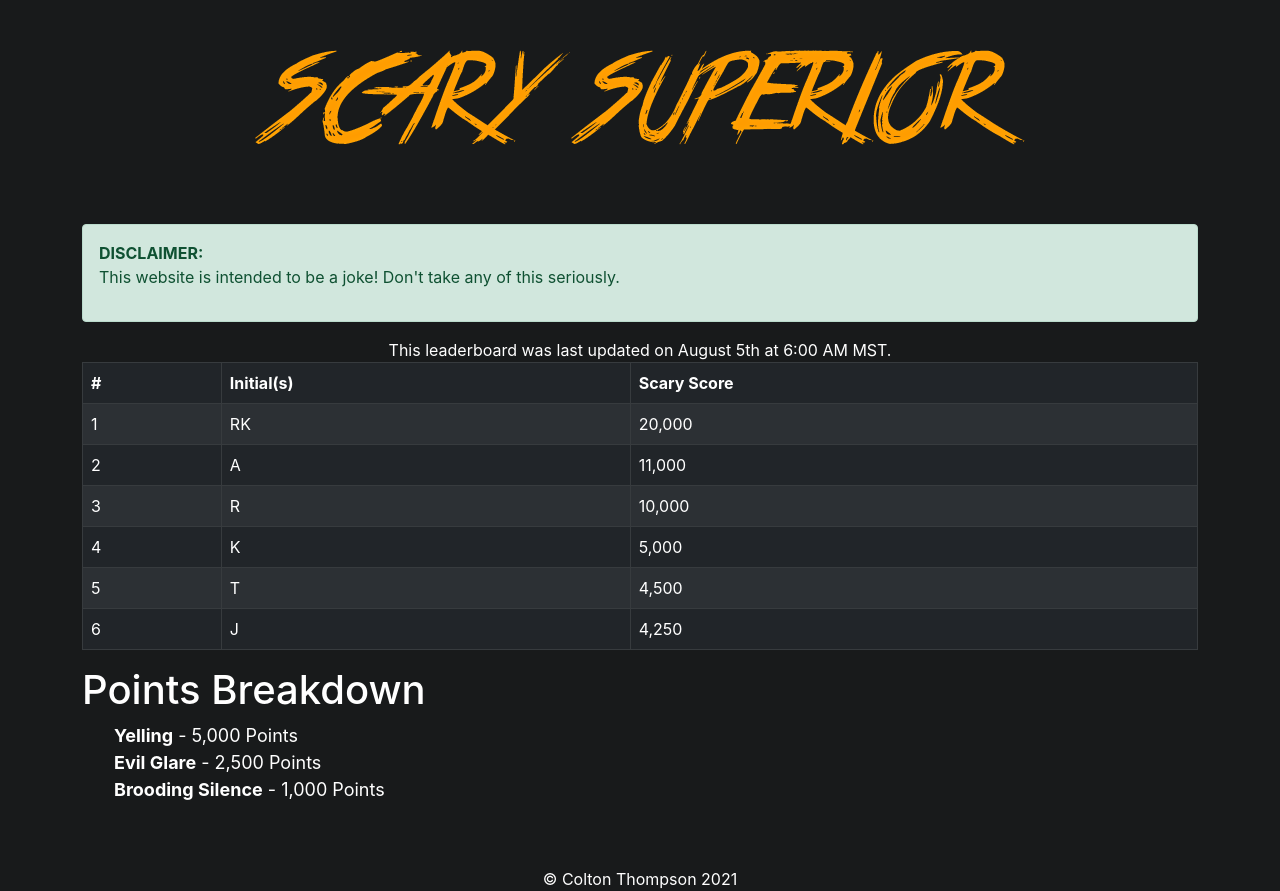
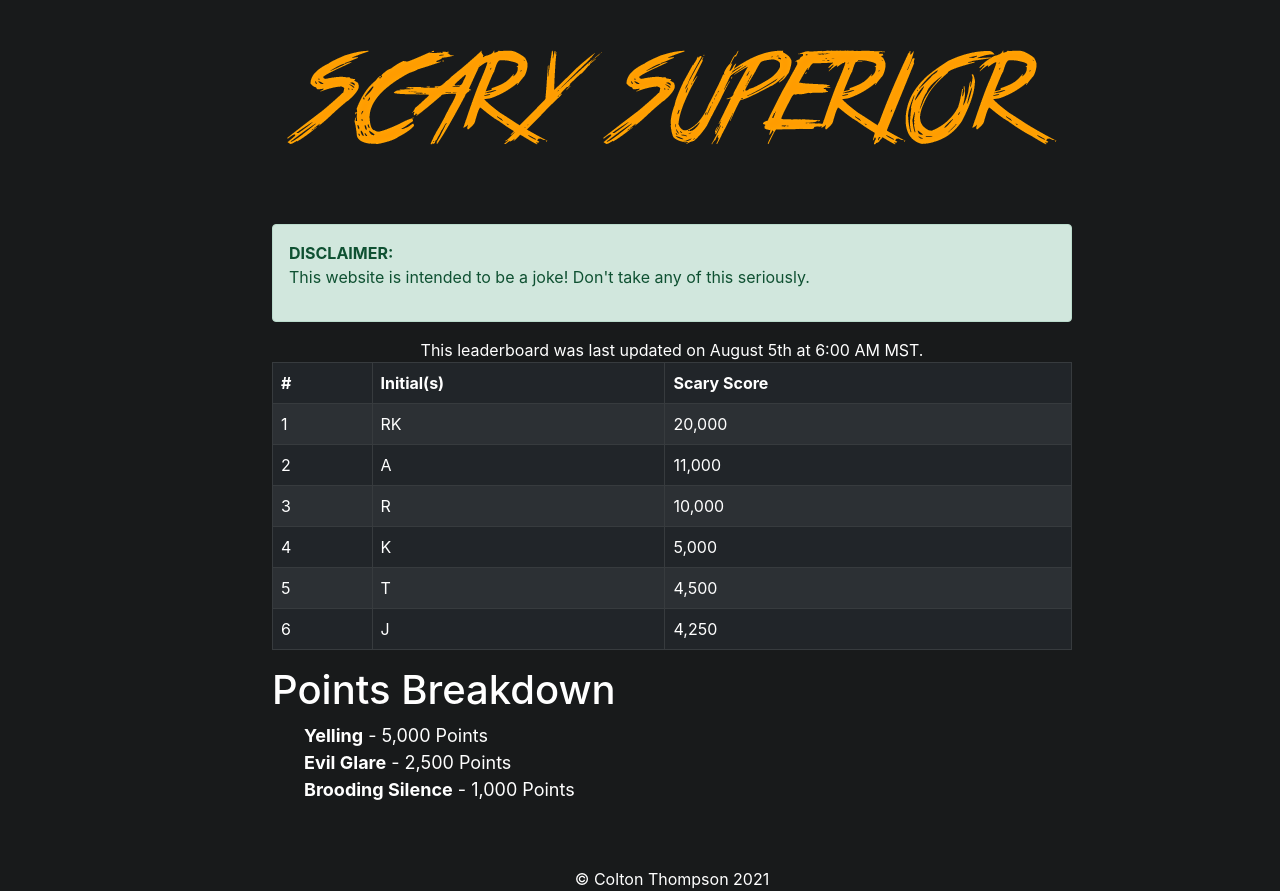
Before and after one commit to ColtonThompson/ScarySuperior, a React (Create React App) app: page / in a window 1280 px wide. Built offline with nearby package versions, Linux system fonts and the light colour scheme.

Commit message:
Update App.js
Added Container/Row/Col classes to the application.

```diff
--- a/src/App.js
+++ b/src/App.js
@@ -1,6 +1,9 @@
 import logo from './logo.svg';
 import React from 'react';
 import './App.css';
+import { Row } from 'react-bootstrap';
+import { Container } from 'react-bootstrap';
+import { Col } from 'react-bootstrap';
 import Header from './components/Header';
 import Footer from './components/Footer';
 import Leaderboard from './components/Leaderboard';
@@ -9,12 +12,18 @@ import PointsBreakdown from './components/PointsBreakdown';
 function App() {
   return (
     <React.Fragment>
-      <div class='container'>
-        <Header />
-        <Leaderboard></Leaderboard>
-        <PointsBreakdown />
-        <Footer />
-      </div>
+      <Container>
+        <Row>
+          <Col xs lg='2'></Col>
+          <Col md='auto'>
+            <Header />
+            <Leaderboard></Leaderboard>
+            <PointsBreakdown />
+            <Footer />
+          </Col>
+          <Col xs lg='2'></Col>
+        </Row>
+      </Container>
     </React.Fragment>
   );
 }
```
